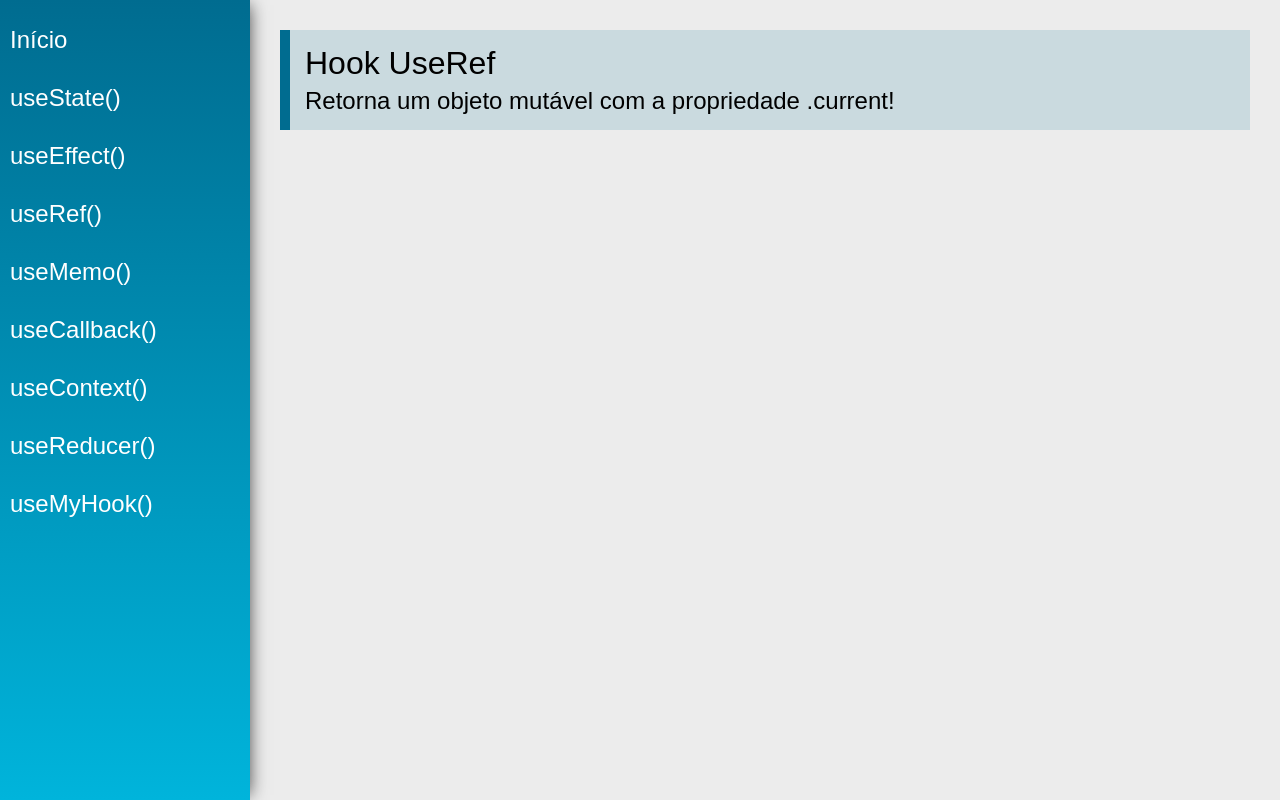
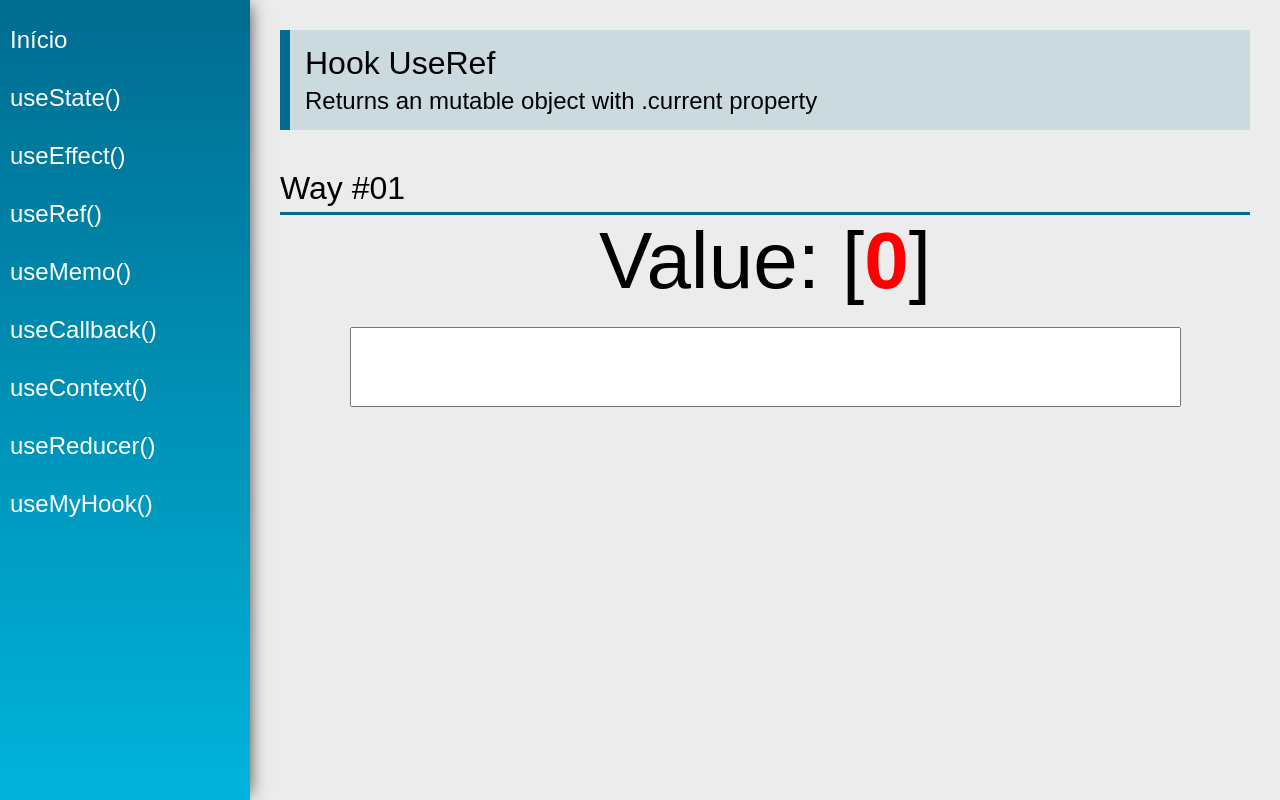
Before and after one commit to italopires/react_hook_practice, a React (Create React App) app: page /useRef in a window 1280 px wide. Built offline with nearby package versions, Linux system fonts and the light colour scheme.

Commit message:
Adding useRef to show current value without trigger and refresh the own component

```diff
--- a/src/views/examples/UseRef.jsx
+++ b/src/views/examples/UseRef.jsx
@@ -1,13 +1,38 @@
-import React from 'react'
+import React, { useEffect, useRef, useState } from 'react'
 import PageTitle from '../../components/layout/PageTitle'
+import SectionTitle from '../../components/layout/SectionTitle'
 
 const UseRef = (props) => {
+  	const [value1, setValue1] = useState("");
+	const count = useRef(0);
+
+	// When every rendering happen, it will increment
+	// useRef wont trigger any rendering of this component when its useRef variable change
+	// count.current = count.current + 1;
+
+	// When value1 change
+	useEffect(() => {
+		count.current = count.current + 1;
+	}, [value1])
+
     return (
         <div className="UseRef">
             <PageTitle
                 title="Hook UseRef"
-                subtitle="Retorna um objeto mutável com a propriedade .current!"
+                subtitle="Returns an mutable object with .current property"
             />
+
+            <SectionTitle title="Way #01" />
+            <div className="center">
+				<div>
+					<span className="text">Value: </span>
+					<span className="text">{value1}[</span>
+					<span className="text red">{count.current}</span>
+					<span className="text">]</span>
+				</div>
+              <input type="text" className="input"
+                value={value1} onChange={(event) => setValue1(event.target.value)} />
+            </div>
         </div>
     )
 }
```
